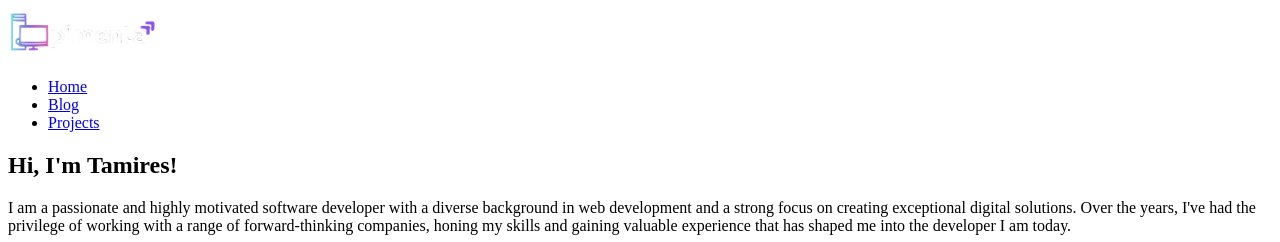
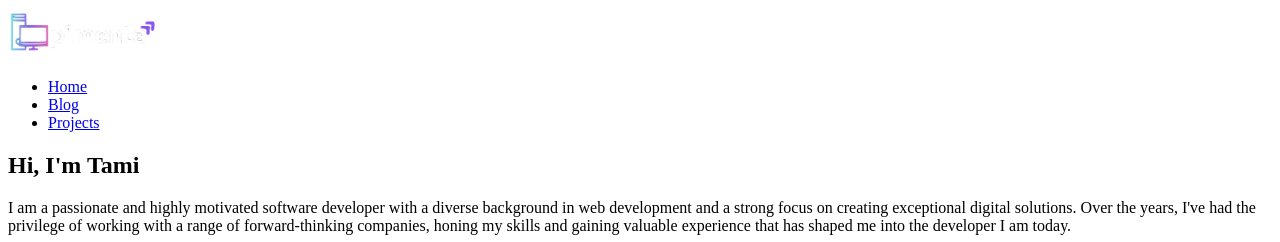
Before and after one commit to tamires-manhaes/tamires-manhaes.github.io, a Next.js app: page /Home in a window 1280 px wide. Shown: the top 242 px of the page. Built offline with nearby package versions, Linux system fonts and the light colour scheme; no server answers.

Commit message:
feat: Integrate TypingAnimation for dynamic greeting in About section

```diff
--- a/src/components/Sections/About/index.tsx
+++ b/src/components/Sections/About/index.tsx
@@ -1,3 +1,4 @@
+import TypingAnimation from '@/components/TypingWordAnimation';
 import content from '@/contents/AboutMeContent.json';
 import { useIconsDict } from '@/hooks/use-icons-dict';
 import { FaLocationDot } from 'react-icons/fa6';
@@ -7,7 +8,7 @@ export default function About() {
   return (
     <section id="about" className="py-8 px-8">
       <h2 className="text-5xl font-bold mb-6 dark:text-textColor">
-        {`Hi, I'm Tamires!`}
+        <TypingAnimation text={`Hi, I'm Tamires!`} />
       </h2>
 
       <p className="text-lg dark:text-textColor">{content.descrition}</p>
```
